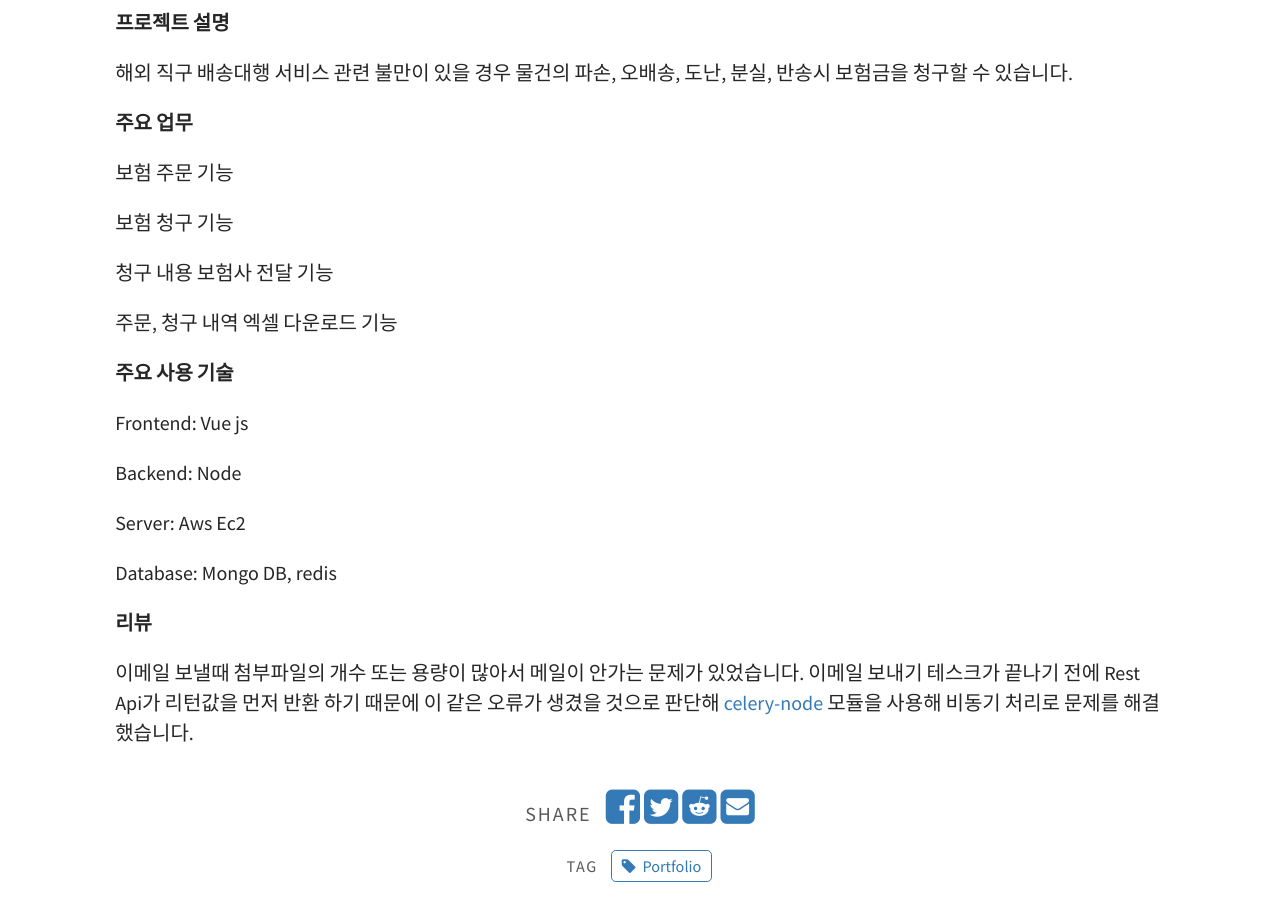
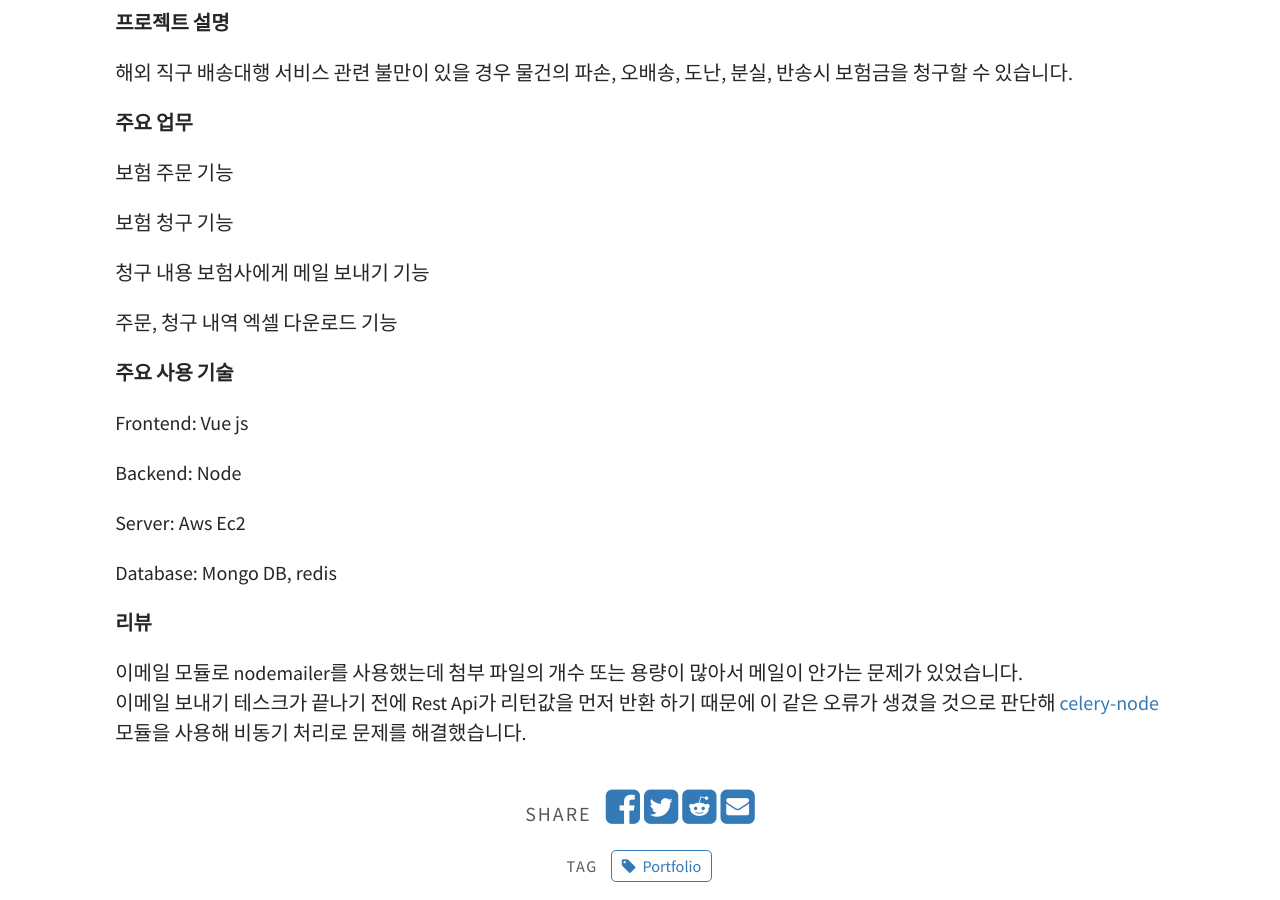
Before and after one commit to juno1993/gitblog, a Jekyll site: the page built from _portfolio/port_2.md, in a window 1280 px wide and 900 px high, scrolled down 465 px. Built offline with Jekyll 4.4.1, drawn with Linux system fonts in a browser that asks for light colours.

```diff
--- a/_portfolio/port_2.md
+++ b/_portfolio/port_2.md
@@ -22,7 +22,7 @@ tags: [Portfolio]
 
 보험 청구 기능
 
-청구 내용 보험사 전달 기능
+청구 내용 보험사에게 메일 보내기 기능
 
 주문, 청구 내역 엑셀 다운로드 기능
 
@@ -38,6 +38,6 @@ Database: Mongo DB, redis
 
 **리뷰**
 
-이메일 보낼때 첨부파일의 개수 또는 용량이 많아서 메일이 안가는 문제가 있었습니다.
+이메일 모듈로 nodemailer를 사용했는데 첨부 파일의 개수 또는 용량이 많아서 메일이 안가는 문제가 있었습니다. <br>
 이메일 보내기 테스크가 끝나기 전에 Rest Api가 리턴값을 먼저 반환 하기 때문에 이 같은 오류가 생겼을 것으로 판단해
 [celery-node](https://www.npmjs.com/package/celery-node) 모듈을 사용해 비동기 처리로 문제를 해결했습니다.
```
Also changed, not shown: _portfolio/port_1.md (+0 -2 lines), assets/img/portfolio/port_1.png, assets/img/portfolio/port_2.png, assets/img/portfolio/port_3.png.
